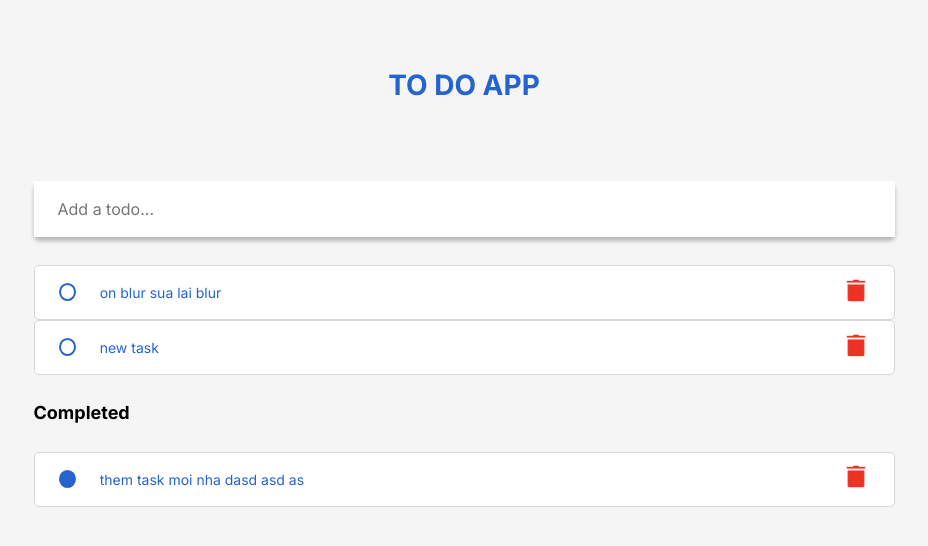
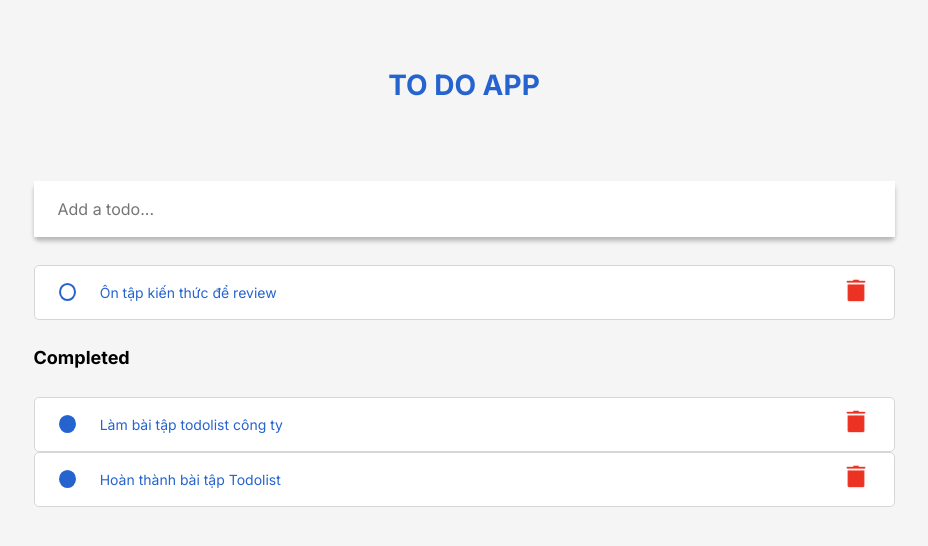
Before and after one commit to tuanda1102/gmo-todolist-ts, a React (Create React App) app: page / in a window 1280 px wide. Shown: the top 546 px of the page, without its empty margins (176-1104 px from the left). Built offline with nearby package versions, Linux system fonts and the light colour scheme; data requests are answered from the project's data file.

Commit message:
feat: handle visible completed heading

```diff
--- a/db.json
+++ b/db.json
@@ -1,18 +1,18 @@
 {
   "tasks": [
     {
-      "id": 1666461151123,
-      "title": "on blur sua lai blur",
-      "status": "not_started"
-    },
-    {
-      "id": 1666461337334,
-      "title": "them task moi nha dasd asd as",
+      "id": 1666516102020,
+      "title": "Làm bài tập todolist công ty ",
       "status": "completed"
     },
     {
-      "id": 1666515181023,
-      "title": "new task",
+      "id": 1666516108573,
+      "title": "Hoàn thành bài tập Todolist",
+      "status": "completed"
+    },
+    {
+      "id": 1666516115602,
+      "title": "Ôn tập kiến thức để review",
       "status": "not_started"
     }
   ]
--- a/src/components/TodoApp/TodosCompleted.tsx
+++ b/src/components/TodoApp/TodosCompleted.tsx
@@ -1,7 +1,12 @@
 import React from "react";
+import classNames from "classnames/bind";
+
+import styles from "./TodoApp.module.scss";
 import { useAppSelector } from "../../hooks";
 import { todoListCompletedSelector } from "../../redux/selectors";
 import Todo from "../Todo";
+
+const cx = classNames.bind(styles);
 
 const TodosCompleted: React.FC = () => {
   const todoListCompleted = useAppSelector(todoListCompletedSelector);
@@ -12,7 +17,16 @@ const TodosCompleted: React.FC = () => {
     });
   };
 
-  return <>{renderCompletedTodo()}</>;
+  return (
+    <>
+      {!!todoListCompleted.length ? (
+        <h4 className={cx("completed-heading")}>Completed</h4>
+      ) : (
+        ""
+      )}
+      {renderCompletedTodo()}
+    </>
+  );
 };
 
 export default TodosCompleted;
--- a/src/components/TodoApp/index.tsx
+++ b/src/components/TodoApp/index.tsx
@@ -31,7 +31,6 @@ const TodoApp: React.FC = () => {
 
         <TodosNotCompleted />
 
-        <h4 className={cx("completed-heading")}>Completed</h4>
         <TodosCompleted />
       </div>
     </>
```
